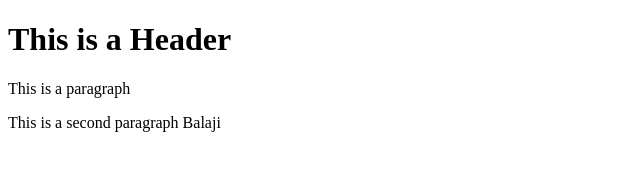
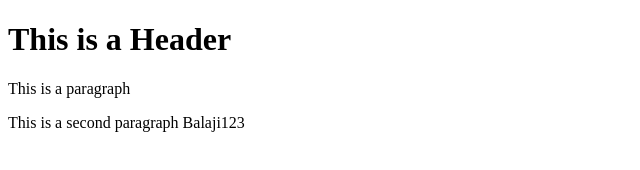
Before and after one commit to balagrajendran/git-test, a website: page index.html in a window 1280 px wide. Shown: the full height of the page, 0-640 px from the left. Drawn offline with Linux system fonts and the light colour scheme.

Commit message:
commit canges2

```diff
--- a/index.html
+++ b/index.html
@@ -5,6 +5,6 @@
     <body>
         <h1>This is a Header</h1>
         <p>This is a paragraph</p>
-        <p>This is a second paragraph Balaji</p>
+        <p>This is a second paragraph Balaji123</p>
     </body>
 </html>
```
Also changed, not shown: package.json (added, +24 -0 lines), 1 other file.
